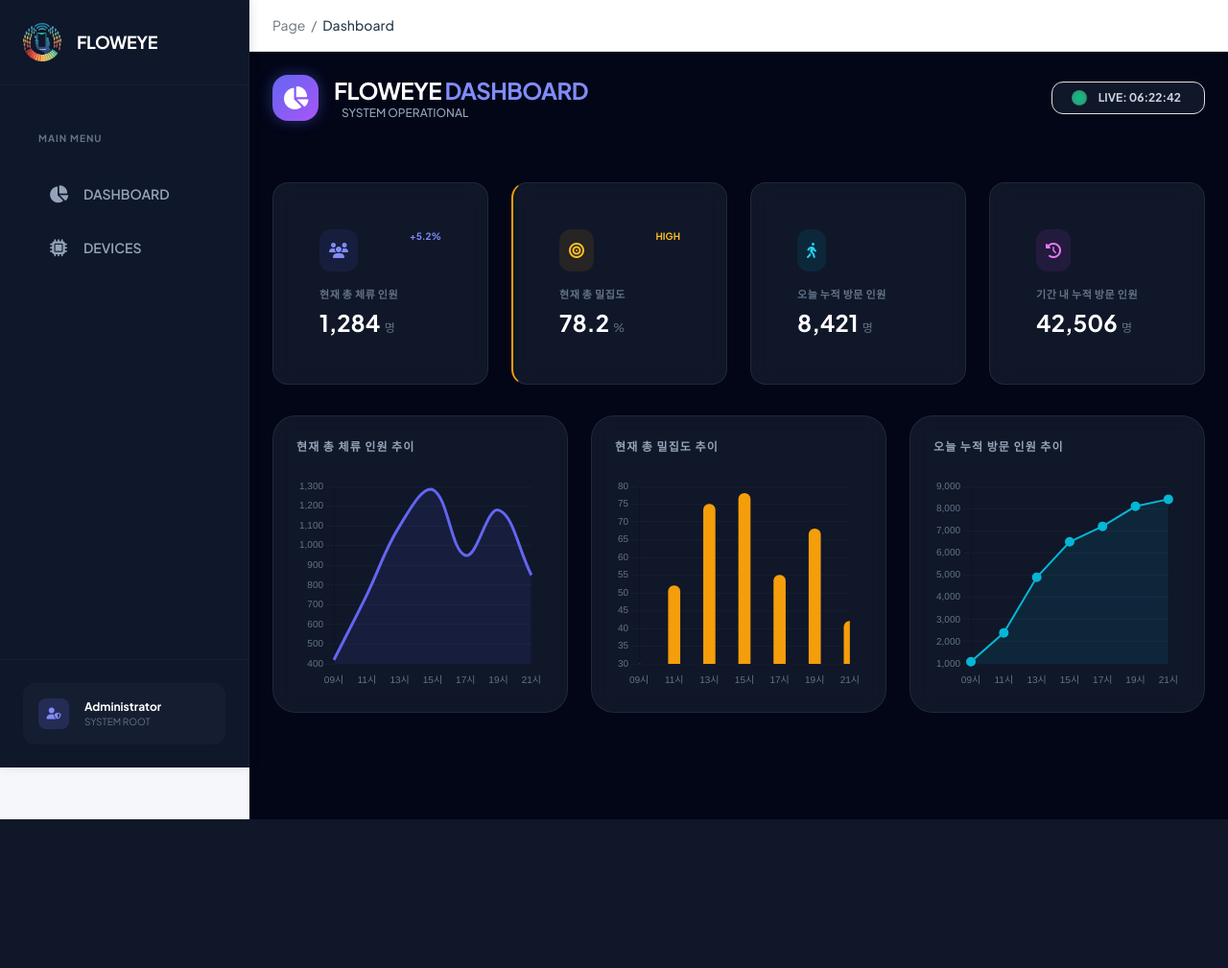
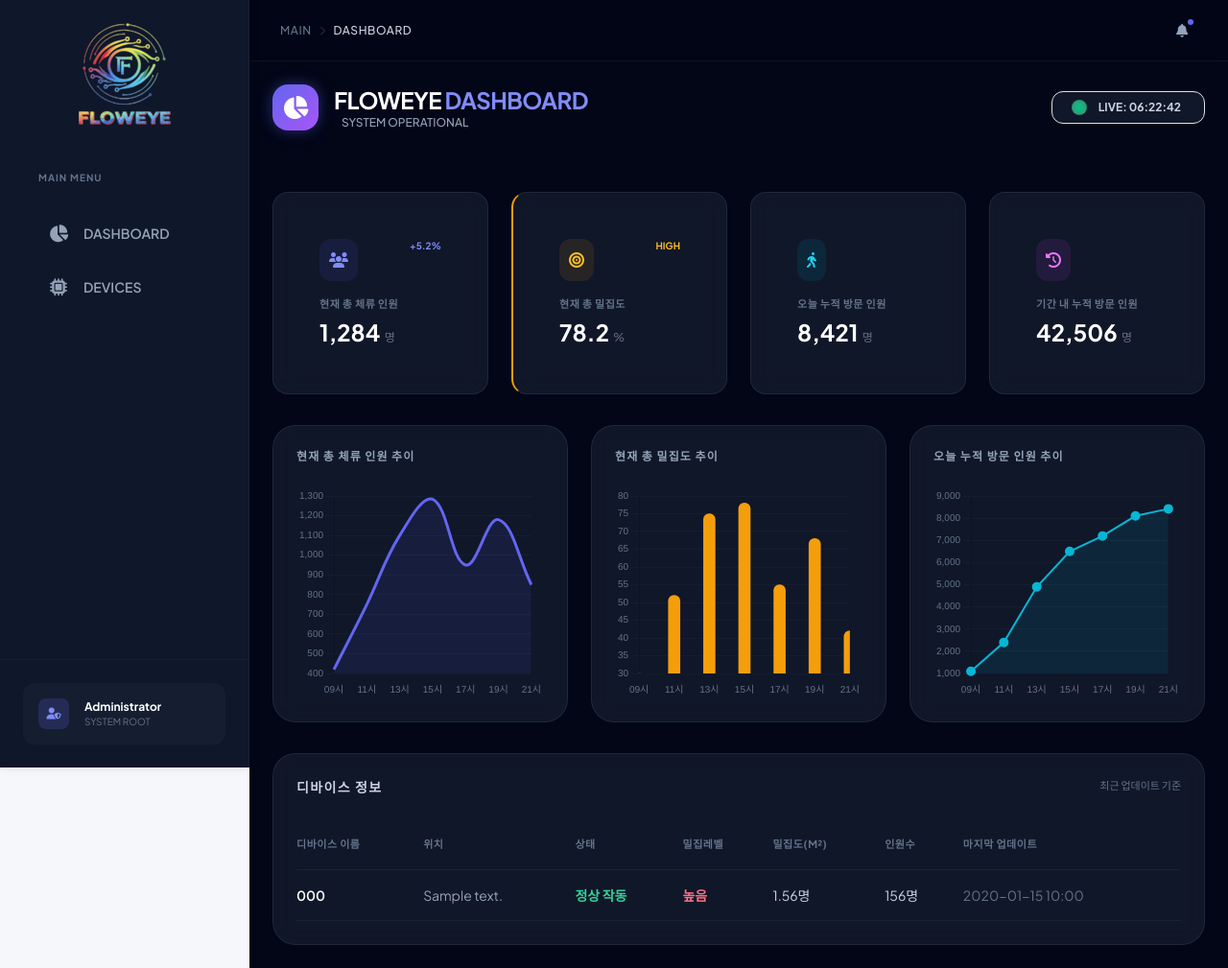
Before and after one commit to ENCLE-kr/floweye, a Django app: page /dashboard/ in a window 1280 px wide. Shown: the whole page at 96% size. Before the commit the page ends 854 px from the top, so only its background shows below. Run offline with Django 5.2, Linux system fonts and the light colour scheme; tables that the repository leaves empty hold one stand-in row (values such as "Sample post"); some libraries are stand-ins or nearby versions.

Commit message:
encle new floweye dashboard v0.4.1

```diff
--- a/home/models.py
+++ b/home/models.py
@@ -29,3 +29,13 @@
 
     def __str__(self):
         return f"{self.device_number} ({self.device_mac})"
+
+
+class DeviceLog(models.Model):
+    mac = models.TextField()
+    src_mac = models.TextField()
+    time = models.DateTimeField()
+    rssi = models.IntegerField()
+
+    def __str__(self):
+        return f"{self.mac} -> {self.src_mac}"
--- a/home/views.py
+++ b/home/views.py
@@ -6,9 +6,11 @@
     return redirect('dashboard')
 
 def dashboard(request):
+    devices = Device.objects.all().order_by("-created_at")
     context = {
         'segment': 'dashboard',
-        'page_title': 'Dashboard'
+        'page_title': 'Dashboard',
+        'devices': devices,
     }
     return render(request, 'home/dashboard.html', context)
 
--- a/static/css/style.css
+++ b/static/css/style.css
@@ -21,6 +21,9 @@
   display: flex;
   flex-direction: column;
   min-height: 100vh;
+  font-family: "Plus Jakarta Sans", "Pretendard", sans-serif;
+  background-color: #020617;
+  color: #f1f5f9;
 }
 
 .content-wrapper {
@@ -183,6 +186,13 @@
 }
 .breadcrumb-item:first-child::before {
   display: none !important;
+}
+
+.top-header {
+  background: rgba(2, 6, 23, 0.8);
+  -webkit-backdrop-filter: blur(8px);
+          backdrop-filter: blur(8px);
+  border-bottom: 1px solid rgba(255, 255, 255, 0.05);
 }
 
 .page-header {
--- a/static/scss/_layout.scss
+++ b/static/scss/_layout.scss
@@ -25,6 +25,9 @@
   display: flex;
   flex-direction: column;
   min-height: 100vh;
+  font-family: "Plus Jakarta Sans", "Pretendard", sans-serif;
+  background-color: $bg-dark;
+  color: #f1f5f9;
 }
 
 // 컨텐츠 래퍼
--- a/static/scss/_navigation.scss
+++ b/static/scss/_navigation.scss
@@ -58,3 +58,10 @@
     }
   }
 }
+
+// 네비게이션바와 메인 구분선
+.top-header {
+  background: rgba(2, 6, 23, 0.8);
+  backdrop-filter: blur(8px);
+  border-bottom: 1px solid rgba(255, 255, 255, 0.05);
+}
--- a/templates/home/dashboard.html
+++ b/templates/home/dashboard.html
@@ -132,6 +132,71 @@
           </div>
         </div>
       </div>
+
+      <section class="glass-panel p-6 rounded-3xl">
+        <div class="flex items-center justify-between mb-6">
+          <h3 class="text-sm font-bold text-slate-300 uppercase tracking-widest">디바이스 정보</h3>
+          <span class="text-[11px] text-slate-500">최근 업데이트 기준</span>
+        </div>
+        <div class="overflow-x-auto">
+          <table class="w-full text-left text-sm">
+            <thead class="text-[11px] uppercase tracking-wider text-slate-500">
+              <tr class="border-b border-white/5">
+                <th class="py-3 pr-4">디바이스 이름</th>
+                <th class="py-3 pr-4">위치</th>
+                <th class="py-3 pr-4">상태</th>
+                <th class="py-3 pr-4">밀집레벨</th>
+                <th class="py-3 pr-4">밀집도(m²)</th>
+                <th class="py-3 pr-4">인원수</th>
+                <th class="py-3 pr-4">마지막 업데이트</th>
+              </tr>
+            </thead>
+            <tbody class="text-slate-300">
+              {% if devices %}
+                {% for device in devices %}
+                  <tr class="border-b border-white/5">
+                    <td class="py-3 pr-4 font-semibold text-white">{{ device.device_number }}</td>
+                    <td class="py-3 pr-4 text-slate-400">{{ device.address }}</td>
+                    <td class="py-3 pr-4">
+                      {% if device.status == "online" %}
+                        <span class="text-emerald-400 font-semibold">정상 작동</span>
+                      {% elif device.status == "warning" %}
+                        <span class="text-amber-400 font-semibold">주의</span>
+                      {% else %}
+                        <span class="text-rose-400 font-semibold">오프라인</span>
+                      {% endif %}
+                    </td>
+                    <td class="py-3 pr-4">
+                      {% cycle "높음" "보통" "낮음" as density_label silent %}
+                      {% cycle "text-rose-400" "text-amber-400" "text-emerald-400" as density_class silent %}
+                      <span class="{{ density_class }} font-semibold">{{ density_label }}</span>
+                    </td>
+                    <td class="py-3 pr-4">
+                      {% cycle "1.56명" "0.92명" "0.38명" "1.12명" as density_value silent %}
+                      {{ density_value }}
+                    </td>
+                    <td class="py-3 pr-4">
+                      {% cycle "156명" "92명" "38명" "112명" as occupancy_value silent %}
+                      {{ occupancy_value }}
+                    </td>
+                    <td class="py-3 pr-4 text-slate-500">
+                      {% if device.last_ping %}
+                        {{ device.last_ping|date:"Y-m-d H:i" }}
+                      {% else %}
+                        {{ device.updated_at|date:"Y-m-d H:i" }}
+                      {% endif %}
+                    </td>
+                  </tr>
+                {% endfor %}
+              {% else %}
+                <tr>
+                  <td class="py-8 text-center text-slate-500" colspan="7">등록된 디바이스가 없습니다.</td>
+                </tr>
+              {% endif %}
+            </tbody>
+          </table>
+        </div>
+      </section>
     </div>
   </div>
 </div>
--- a/templates/includes/navigation.html
+++ b/templates/includes/navigation.html
@@ -1,9 +1,17 @@
 <!-- 상단 네비게이션 바 -->
-<nav class="navbar">
-  <div class="navbar-content">
-    <ol class="breadcrumb">
-      <li class="breadcrumb-item"><a href="{% url 'index' %}">Page</a></li>
-      <li class="breadcrumb-item active" aria-current="page">{{ page_title|default:"Dashboard" }}</li>
-    </ol>
+<header class="top-header h-16 shrink-0 flex items-center justify-between px-8 z-10">
+  <div class="flex items-center gap-4">
+    <div class="hidden md:flex items-center gap-2 text-xs font-medium text-slate-500 uppercase tracking-wider">
+      <span>Main</span>
+      <i class="fas fa-chevron-right text-[10px] opacity-30"></i>
+      <span class="text-slate-300">{{ page_title|default:"Dashboard" }}</span>
+    </div>
   </div>
-</nav>
+
+  <div class="flex items-center gap-2">
+    <button class="w-8 h-8 rounded-lg hover:bg-slate-800 flex items-center justify-center text-slate-400 transition-colors relative" type="button" aria-label="Notifications">
+      <i class="fas fa-bell text-sm"></i>
+      <span class="absolute top-1 right-1 w-1.5 h-1.5 bg-indigo-500 rounded-full"></span>
+    </button>
+  </div>
+</header>
--- a/templates/includes/sidebar.html
+++ b/templates/includes/sidebar.html
@@ -1,14 +1,11 @@
 {% load static %}
 <!-- 사이드바 -->
 <aside class="sidebar flex flex-col shrink-0">
-  <div class="p-6 border-b border-slate-800/50 mb-6">
-    <div class="flex items-center gap-3">
-      <div class="w-10 h-10 rounded-xl flex items-center justify-center text-white">
+  <div class="p-6">
+    <div class="flex w-full items-center justify-center">
+      <div class="rounded-xl flex items-center justify-center text-white">
         <!-- <i class="fas fa-microchip text-xl"></i> -->
-        <img src="{% static 'images/floweye-icon.png' %}" alt="FLOWEYE Logo" class="logo-img" />
-      </div>
-      <div>
-        <h1 class="text-lg font-bold tracking-tight text-white leading-none">FLOWEYE</h1>
+        <img src="{% static 'images/floweye-icon.png' %}" alt="FLOWEYE Logo" width="96" height="96" />
       </div>
     </div>
   </div>
```
Also changed, not shown: run_sql.py (+187 -80 lines), home/migrations/0002_devicelog.py (added), static/images/floweye-icon.png, 1 other file.
